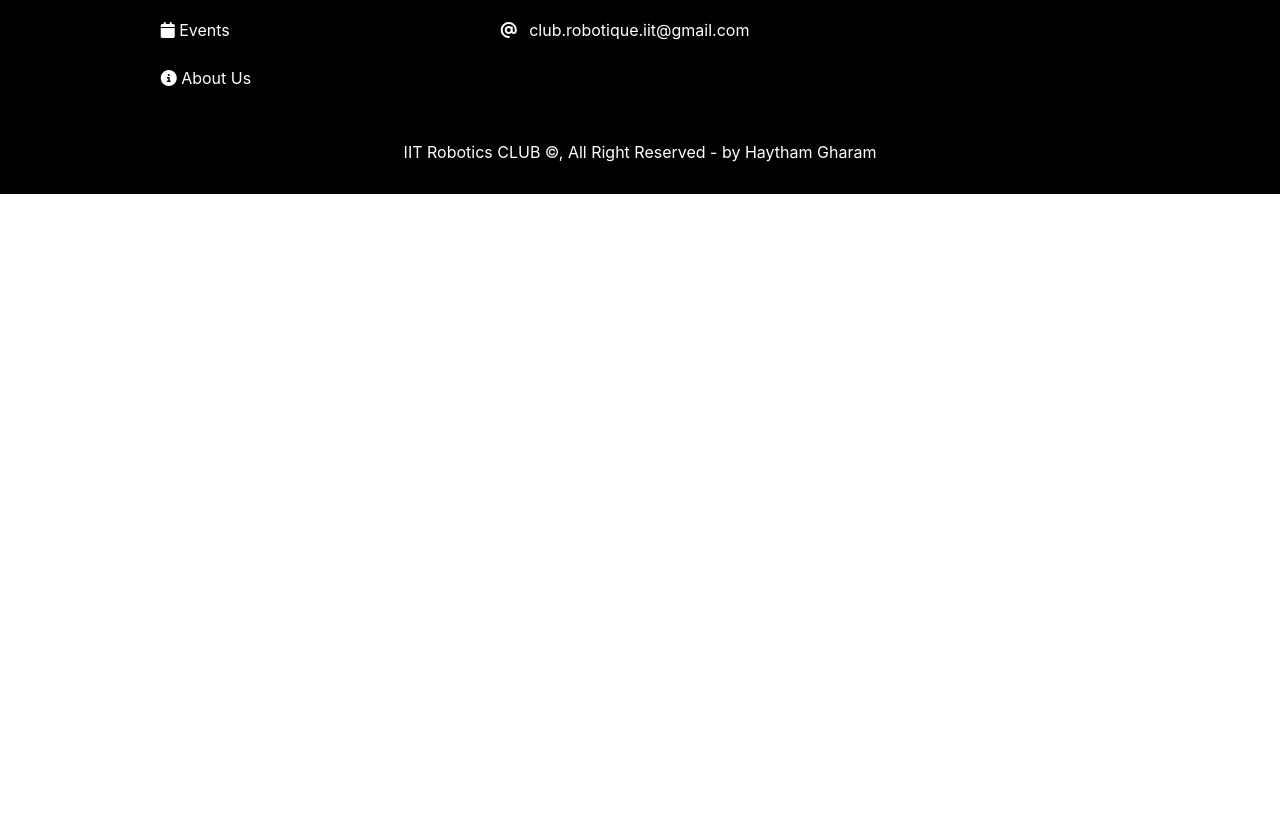
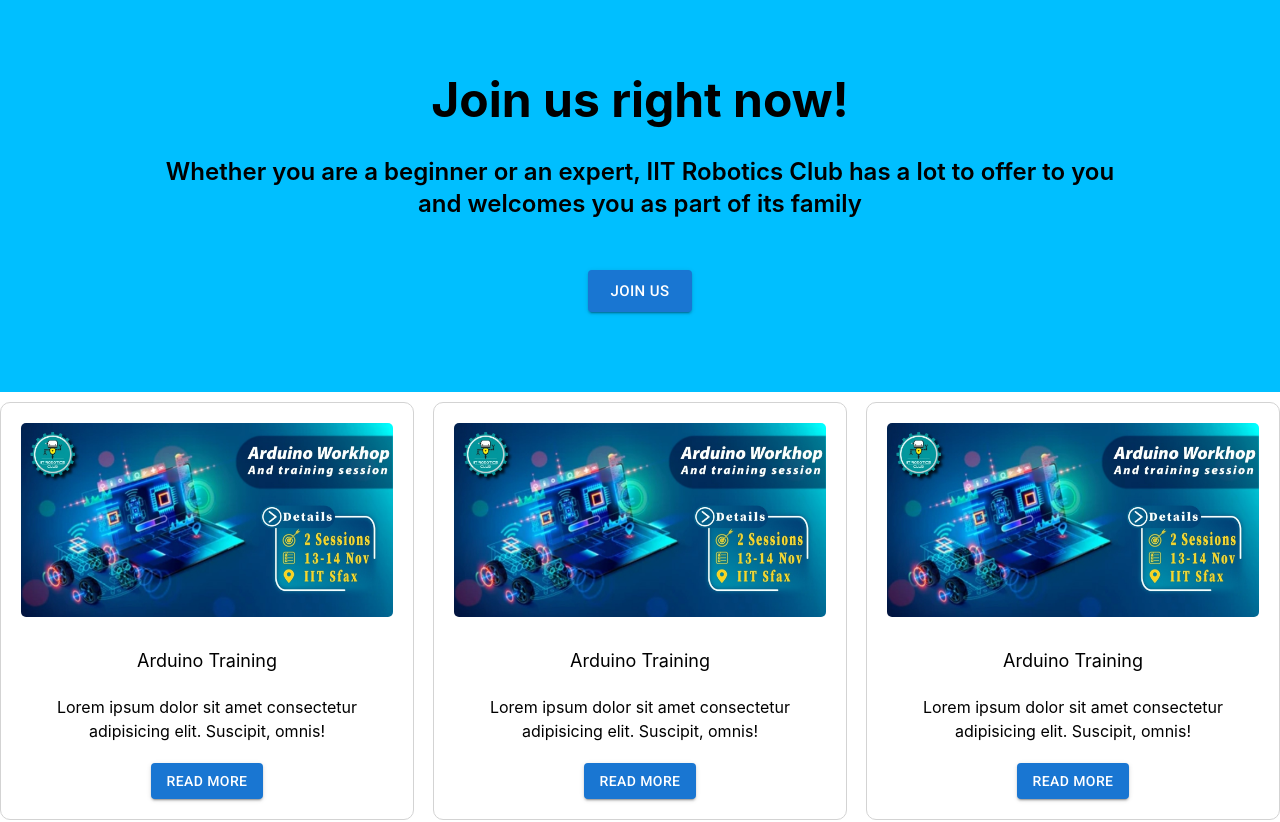
Before and after one commit to HaythamGharam/Robotics-Stage, a React (Create React App) app in the folder robotics/: page / in a window 1280 px wide. Shown: the part 1500-2322 px from the top of the page. Before the commit the page ends 1694 px from the top, so only its background shows below. Built offline with nearby package versions, Linux system fonts and the light colour scheme.

Commit message:
activities section

```diff
--- a/robotics/src/components/home/Home.js
+++ b/robotics/src/components/home/Home.js
@@ -2,13 +2,15 @@
 import { Link } from "react-router-dom";
 import {} from "./home.css";
 import yessine from "../../images/members/yessine.jpg";
-// import event from "../../images/arduino-training.jpg";
-// import Button from "@mui/material/Button";
-// import Dialog from "@mui/material/Dialog";
-// import DialogActions from "@mui/material/DialogActions";
-// import DialogContent from "@mui/material/DialogContent";
-// import DialogContentText from "@mui/material/DialogContentText";
-// import DialogTitle from "@mui/material/DialogTitle";
+import committee from "../../images/members-section-cover.png";
+import arduino from "../../images/arduino-training.jpg";
+import event from "../../images/arduino-training.jpg";
+import Button from "@mui/material/Button";
+import Dialog from "@mui/material/Dialog";
+import DialogActions from "@mui/material/DialogActions";
+import DialogContent from "@mui/material/DialogContent";
+import DialogContentText from "@mui/material/DialogContentText";
+import DialogTitle from "@mui/material/DialogTitle";
 
 const Home = () => {
   const [open, setOpen] = useState(false);
@@ -43,7 +45,8 @@
 
       {/* Members region start */}
       <section className="members-section m-auto w-full">
-        <div className="title-area flex justify-center md:my-16">
+        <div className="title-area flex justify-center items-center md:my-10">
+          <img src={committee} alt="cover" className="w-64 h-64" />
           <h1 className="section-title text-center font-bold text-4xl">
             Our Committee Members
           </h1>
@@ -62,6 +65,7 @@
               <h5 className="mb-2 text-2xl font-bold tracking-tight text-gray-900">
                 Mohamed Yessine Ksibi
               </h5>
+              <p>Chairman</p>
               <div
                 className="member-socials"
                 style={{ display: isShown ? "inline-block" : "none" }}
@@ -83,14 +87,40 @@
           </div>
         </div>
       </section>
-    </div>
-  );
-};
+      {/* members region end */}
 
-export default Home;
+      {/* join us region start*/}
+      <section className="home-bottom py-20">
+        <div>
+          <div>
+            <h1 className="section-title text-center font-bold text-5xl">
+              Join us right now!
+            </h1>
+            <p className="text-center font-semibold text-2xl w-3/4 m-auto">
+              <br /> Whether you are a beginner or an expert, IIT Robotics Club
+              has a lot to offer to you and welcomes you as part of its family
+            </p>
+          </div>
+          <Link to="/">
+            <Button variant="contained" size="large">
+              Join Us
+            </Button>
+          </Link>
+        </div>
+      </section>
+      {/* join us region end */}
 
-{
-  /* <div className="flex justify-center">
+      {/* activities region start */}
+      <section>
+        <div className="activities-display">
+          <div className="activity">
+            <img src={arduino} alt="#" className="act-img" />
+            <h3 className="act-title">Arduino Training</h3>
+            <p>
+              Lorem ipsum dolor sit amet consectetur adipisicing elit. Suscipit,
+              omnis!
+            </p>
+            <div className="flex justify-center">
               <Button variant="contained" onClick={handleClickOpen}>
                 Read More
               </Button>
@@ -113,8 +143,85 @@
                   </DialogContentText>
                 </DialogContent>
                 <DialogActions>
-                  <Button onClick={handleClose}>Disagree</Button>
+                  <Button onClick={handleClose}>Done</Button>
                 </DialogActions>
               </Dialog>
-            </div> */
-}
+            </div>
+          </div>
+          <div className="activity">
+            <img src={arduino} alt="#" className="act-img" />
+            <h3 className="act-title">Arduino Training</h3>
+            <p>
+              Lorem ipsum dolor sit amet consectetur adipisicing elit. Suscipit,
+              omnis!
+            </p>
+            <div className="flex justify-center">
+              <Button variant="contained" onClick={handleClickOpen}>
+                Read More
+              </Button>
+              <Dialog
+                open={open}
+                onClose={handleClose}
+                aria-labelledby="alert-dialog-title"
+                aria-describedby="alert-dialog-description"
+              >
+                <DialogTitle id="alert-dialog-title">
+                  {"Lorem ipsum dolor sit amet consectetur"}
+                </DialogTitle>
+                <DialogContent>
+                  <DialogContentText id="alert-dialog-description">
+                    Lorem ipsum dolor sit amet consectetur adipisicing elit.
+                    Saepe nihil accusamus soluta tenetur cumque quas nemo,
+                    facilis explicabo culpa doloribus provident perspiciatis,
+                    non error veritatis ducimus quo dolores possimus
+                    repudiandae..
+                  </DialogContentText>
+                </DialogContent>
+                <DialogActions>
+                  <Button onClick={handleClose}>Done</Button>
+                </DialogActions>
+              </Dialog>
+            </div>
+          </div>
+          <div className="activity">
+            <img src={arduino} alt="#" className="act-img" />
+            <h3 className="act-title">Arduino Training</h3>
+            <p>
+              Lorem ipsum dolor sit amet consectetur adipisicing elit. Suscipit,
+              omnis!
+            </p>
+            <div className="flex justify-center">
+              <Button variant="contained" onClick={handleClickOpen}>
+                Read More
+              </Button>
+              <Dialog
+                open={open}
+                onClose={handleClose}
+                aria-labelledby="alert-dialog-title"
+                aria-describedby="alert-dialog-description"
+              >
+                <DialogTitle id="alert-dialog-title">
+                  {"Lorem ipsum dolor sit amet consectetur"}
+                </DialogTitle>
+                <DialogContent>
+                  <DialogContentText id="alert-dialog-description">
+                    Lorem ipsum dolor sit amet consectetur adipisicing elit.
+                    Saepe nihil accusamus soluta tenetur cumque quas nemo,
+                    facilis explicabo culpa doloribus provident perspiciatis,
+                    non error veritatis ducimus quo dolores possimus
+                    repudiandae..
+                  </DialogContentText>
+                </DialogContent>
+                <DialogActions>
+                  <Button onClick={handleClose}>Done</Button>
+                </DialogActions>
+              </Dialog>
+            </div>
+          </div>
+        </div>
+      </section>
+    </div>
+  );
+};
+
+export default Home;
--- a/robotics/src/components/home/home.css
+++ b/robotics/src/components/home/home.css
@@ -50,3 +50,53 @@
   cursor: pointer;
 }
 /* members region end */
+
+.home-bottom {
+  background-color: deepskyblue;
+
+}
+
+.home-bottom > div {
+  justify-content: center;
+  align-items: center;
+  color: black;
+  display: flex;
+  flex-direction: column;
+  gap: 50px;
+}
+
+/* act region start */
+.activities-display {
+  display: grid;
+  grid-template-columns: auto auto auto;
+  grid-gap: 19px;
+  margin: 10px 0px;
+}
+.activity {
+  border: 1px solid lightgray;
+  border-radius: 10px;
+  padding: 20px;
+  display: flex;
+  flex-direction: column;
+  gap: 20px;
+  text-align: center;
+}
+.act-img {
+  margin-bottom: 10px;
+  width: 100%;
+  height: auto;
+  border-radius: 5px;
+  -webkit-transform: scale(1);
+  transform: scale(1);
+  -webkit-transition: 0.3s ease-in-out;
+  transition: 0.3s ease-in-out;
+}
+.act-img:hover {
+  -webkit-transform: scale(1.05);
+  transform: scale(1.05);
+}
+.act-title {
+  text-align: center;
+}
+
+/* act region end */
```
Also changed, not shown: robotics/src/images/members-section-cover.png (added).
